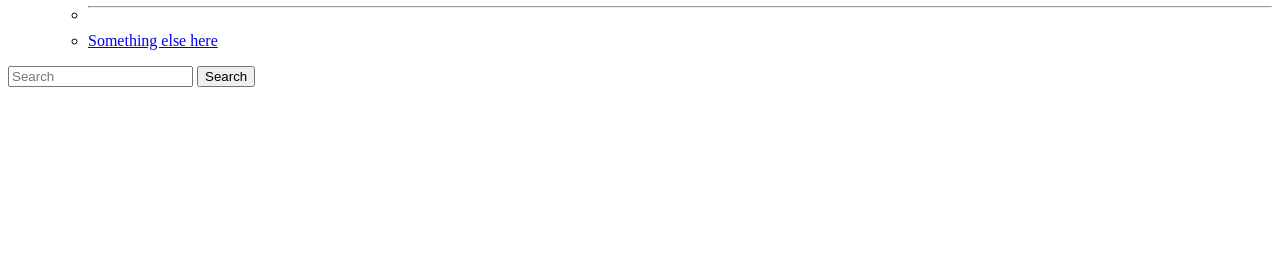
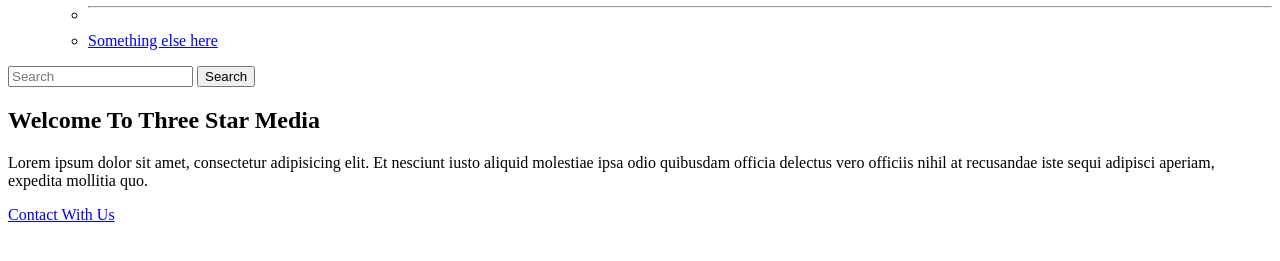
Before and after one commit to vans0104/mtm6201-week10, a plain HTML site: page index.html in a window 1280 px wide. Shown: the part 297-558 px from the top of the page. Drawn offline with Linux system fonts and the light colour scheme.

Commit message:
adds button

```diff
--- a/index.html
+++ b/index.html
@@ -9,16 +9,13 @@
 
     <link href=https://cdn.jsdelivr.net/npm/bootstrap@5.3.3/dist/js/bootstrap.bundle.min.js>
 
-    <i class="bi bi-search"></i>
   <!-- costum css -->
   <link rel="stylesheet" href="./css/style.css">
   </head>
   ,<header>
   <body>
     <h1>Hello, world!</h1>
-  </body>
-</header>
-<nav class="navbar navbar-expand-lg bg-body-tertiary">
+    <nav class="navbar navbar-expand-lg bg-body-tertiary">
   <div class="container-fluid">
     <a class="navbar-brand" href="#"><img src="./images/logo.png" alt="three star media logo"></a>
     <button class="navbar-toggler" type="button" data-bs-toggle="collapse" data-bs-target="#navbarSupportedContent" aria-controls="navbarSupportedContent" aria-expanded="false" aria-label="Toggle navigation">
@@ -43,9 +40,22 @@
       </ul>
       <form class="d-flex" role="search">
         <input class="form-control rounded-0" type="search" placeholder="Search" aria-label="Search">
-        <button class="btn btn-outline-success" type="submit">Search</button>
+        <button class="btn btn-outline-success" type="submit">Search<i class="bi bi-search"></i></button>
       </form>
     </div>
   </div>
 </nav>
+</header>
+</body>
+<main>
+<section class="banner">
+  <div class="container-xl bg-dark text-white">
+    <h1 class="display-1">Welcome To Three Star Media</h1>
+    <p>Lorem ipsum dolor sit amet, consectetur adipisicing elit. Et nesciunt iusto aliquid molestiae ipsa odio quibusdam officia delectus vero officiis nihil at recusandae iste sequi adipisci aperiam, expedita mollitia quo.</p>
+    <a class="btn btn-primary" href="#" role="button">Contact With Us<i class="bi bi-caret-right-fill"></i></a>
+
+  </div>
+</section>
+</main>
+
 </html>
```
